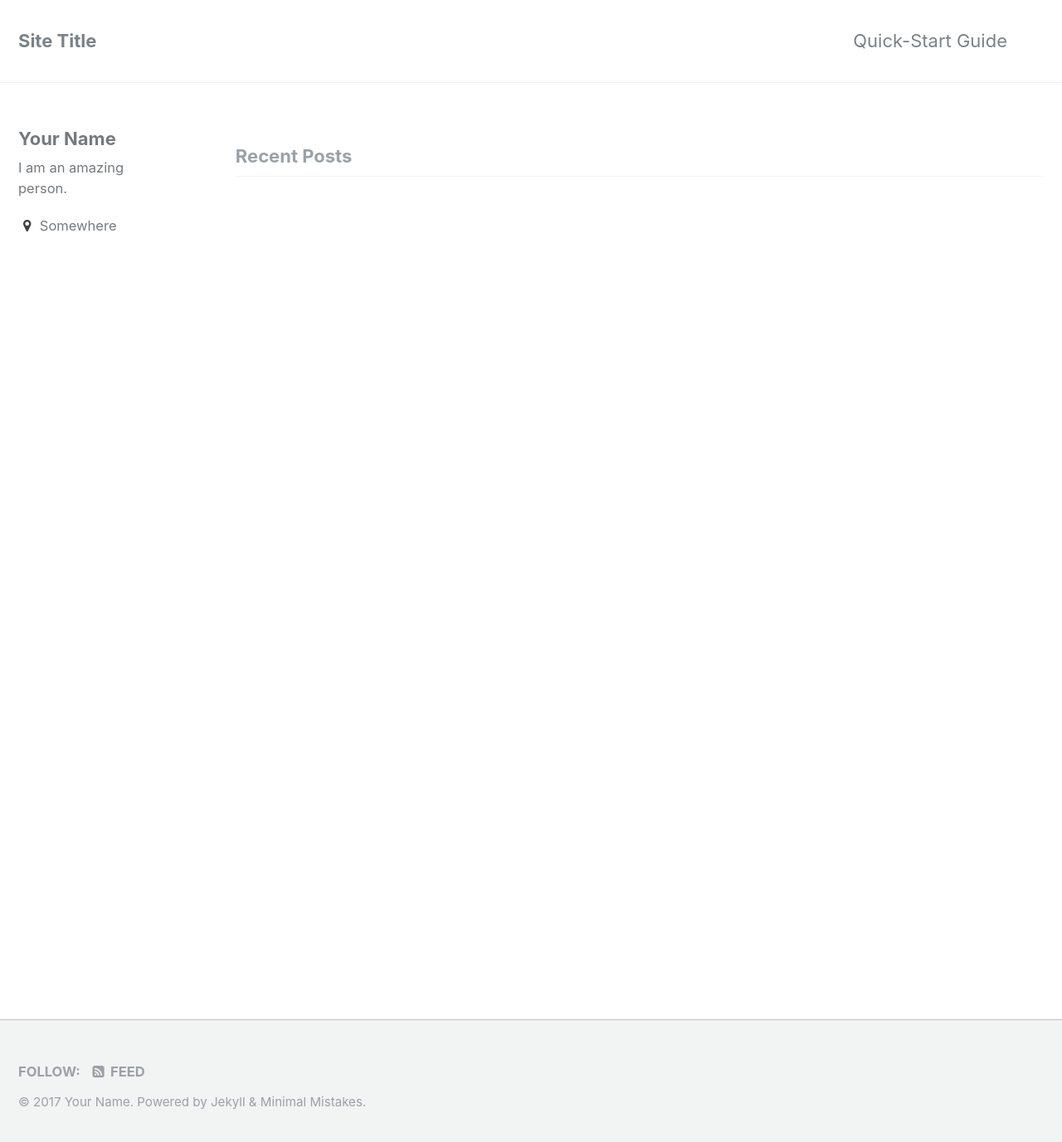
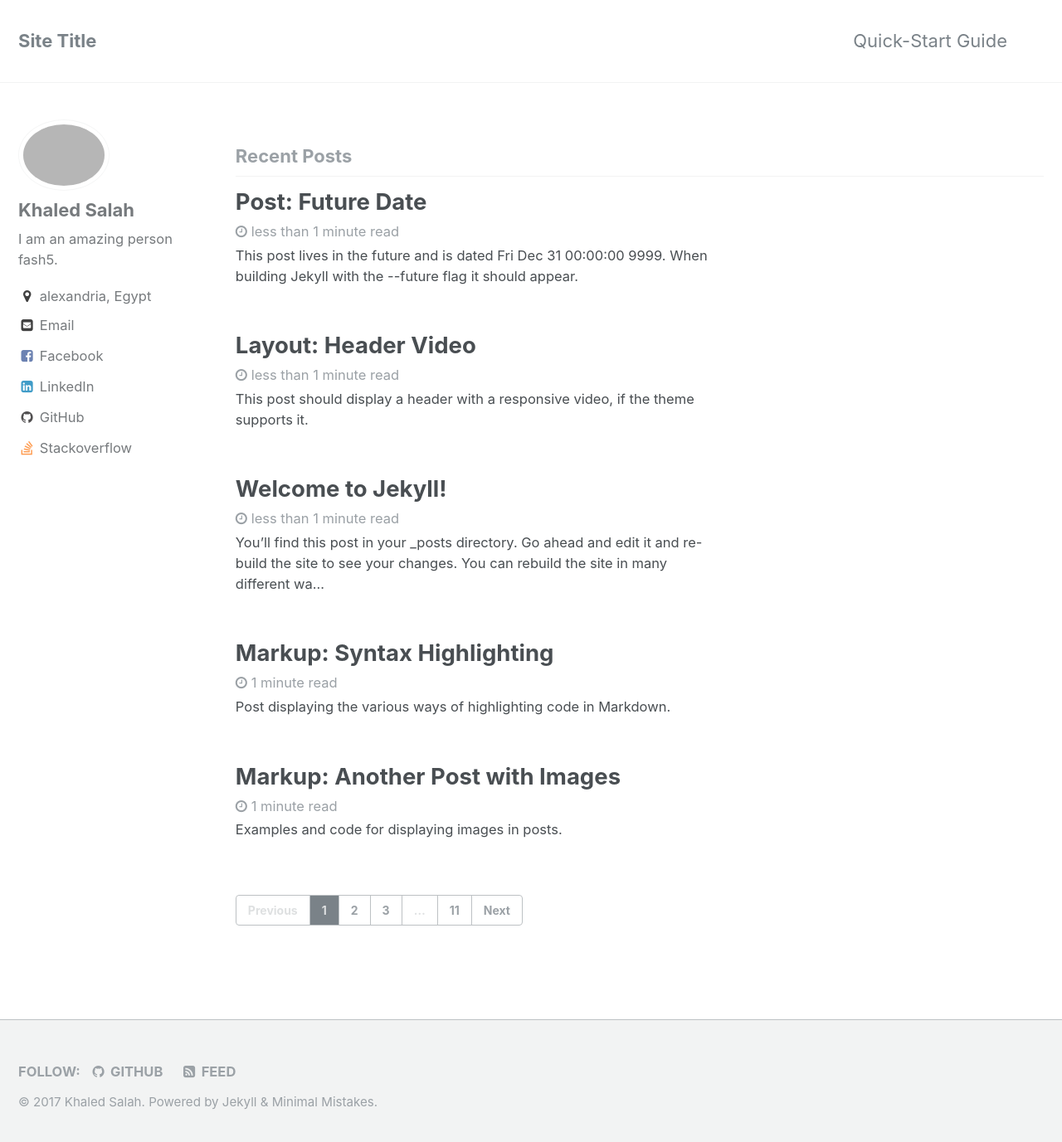
Before and after one commit to bekaaa/bekaaa.github.io, a Jekyll site: the page built from index.html, in a window 1280 px wide and 1385 px high. Shown: the top 1377 px of the window at 83% size. Built offline with Jekyll 4.4.1, drawn with Linux system fonts in a browser that asks for light colours; the list of posts is cut into pages by our own code.

Commit message:
edited _config.yml

```diff
--- a/_config.yml
+++ b/_config.yml
@@ -9,11 +9,11 @@
 locale                   : "en"
 title                    : "Site Title"
 title_separator          : "-"
-name                     : "Your Name"
+name                     : "Khaled Salah"
 description              : "An amazing website."
-url                      : # the base hostname & protocol for your site e.g. "https://mmistakes.github.io"
+url                      : "https://bekaaa.github.io"
 baseurl                  : # the subpath of your site, e.g. "/blog"
-repository               : # GitHub username/repo-name e.g. "mmistakes/minimal-mistakes"
+repository               : "bekaaa/bekaaa.github.io"
 teaser                   : # path of fallback teaser image, e.g. "/assets/images/500x300.png"
 # breadcrumbs            : false # true, false (default)
 words_per_minute         : 200
@@ -77,27 +77,27 @@ analytics:
 
 # Site Author
 author:
-  name             : "Your Name"
-  avatar           : # path of avatar image, e.g. "/assets/images/bio-photo.jpg"
-  bio              : "I am an amazing person."
-  location         : "Somewhere"
-  email            :
+  name             : "Khaled Salah"
+  avatar           : "/assets/images/my_pic.jpg"
+  bio              : "I am an amazing person fash5."
+  location         : "alexandria, Egypt"
+  email            : "scikdeg@gmail.com"
   uri              :
   bitbucket        :
   codepen          :
   dribbble         :
   flickr           :
-  facebook         :
+  facebook         : "https://www.facebook.com/alexandrinascikhs"
   foursquare       :
-  github           :
+  github           : "https://github.com/bekaaa/"
   google_plus      :
   keybase          :
   instagram        :
   lastfm           :
-  linkedin         :
+  linkedin         : "http://linkedin.com/in/bekaaa"
   pinterest        :
   soundcloud       :
-  stackoverflow    : # "123456/username" (the last part of your profile url, e.g. http://stackoverflow.com/users/123456/username)
+  stackoverflow    : "3368515/khaled-salah"
   steam            :
   tumblr           :
   twitter          :
@@ -111,6 +111,7 @@ author:
 include:
   - .htaccess
   - _pages
+ # - /test
 exclude:
   - "*.sublime-project"
   - "*.sublime-workspace"
@@ -136,7 +137,7 @@ exclude:
   - README
   - tmp
   - /docs # ignore Minimal Mistakes /docs
-  - /test # ignore Minimal Mistakes /test
+#  - /test # ignore Minimal Mistakes /test
 keep_files:
   - .git
   - .svn
```
